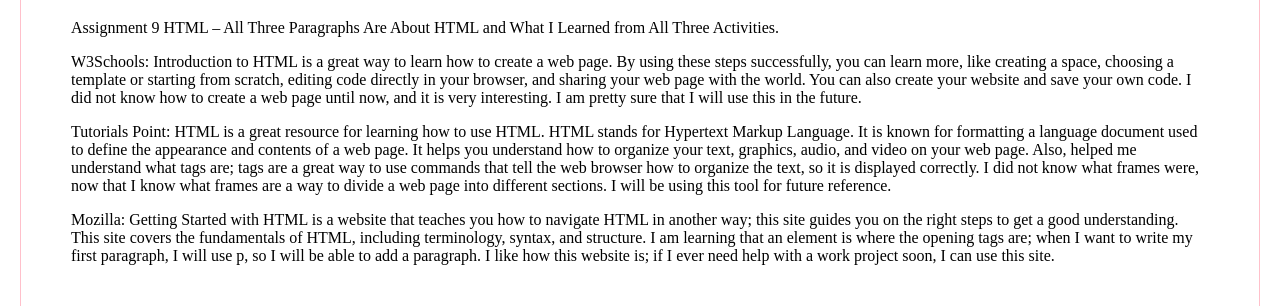
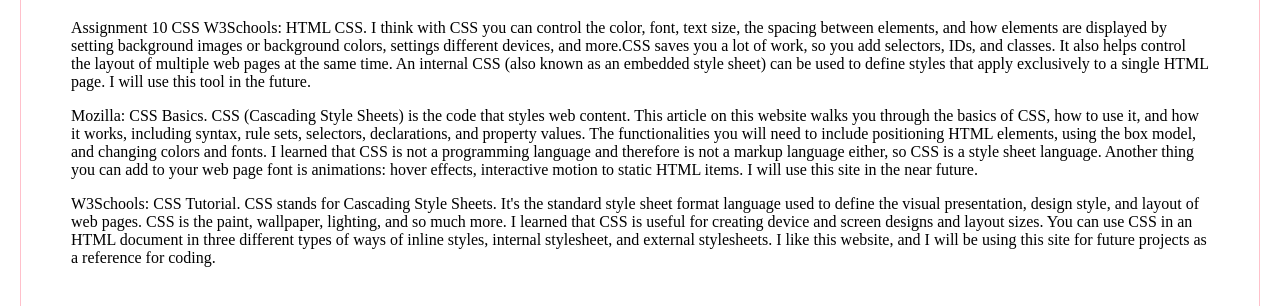
Before and after one commit to cmccullough5-cmd/cmccullough5-cmd.github.io, a plain HTML site: page web110/assignment10.html in a window 1280 px wide. Shown: the part 132-438 px from the top of the page. Drawn offline with Linux system fonts and the light colour scheme.

Commit message:
Update assignment10.html

```diff
--- a/web110/assignment10.html
+++ b/web110/assignment10.html
@@ -10,17 +10,15 @@
 
 <h1>This is the title of my document.</h1>
 
-<p>
-  Assignment 9 HTML – All Three Paragraphs Are About HTML and What I Learned from All Three Activities.
-</p>
+<p>Assignment 10 CSS
 
-<p>W3Schools: Introduction to HTML is a great way to learn how to create a web page. By using these steps successfully, you can learn more, like creating a space, choosing a template or starting from scratch, editing code directly in your browser, and sharing your web page with the world. You can also create your website and save your own code. I did not know how to create a web page until now, and it is very interesting. I am pretty sure that I will use this in the future.
+W3Schools: HTML CSS. I think with CSS you can control the color, font, text size, the spacing between elements, and how elements are displayed by setting background images or background colors, settings different devices, and more.CSS saves you a lot of work, so you add selectors, IDs, and classes. It also helps control the layout of multiple web pages at the same time. An internal CSS (also known as an embedded style sheet) can be used to define styles that apply exclusively to a single HTML page. I will use this tool in the future. </p>
 
 </p>
 
-<p>Tutorials Point: HTML is a great resource for learning how to use HTML. HTML stands for Hypertext Markup Language. It is known for formatting a language document used to define the appearance and contents of a web page. It helps you understand how to organize your text, graphics, audio, and video on your web page. Also, helped me understand what tags are; tags are a great way to use commands that tell the web browser how to organize the text, so it is displayed correctly. I did not know what frames were, now that I know what frames are a way to divide a web page into different sections. I will be using this tool for future reference. </p>
+<p>Mozilla: CSS Basics. CSS (Cascading Style Sheets) is the code that styles web content. This article on this website walks you through the basics of CSS, how to use it, and how it works, including syntax, rule sets, selectors, declarations, and property values. The functionalities you will need to include positioning HTML elements, using the box model, and changing colors and fonts. I learned that CSS is not a programming language and therefore is not a markup language either, so CSS is a style sheet language. Another thing you can add to your web page font is animations: hover effects, interactive motion to static HTML items. I will use this site in the near future.  </p>
 
-  <p>Mozilla: Getting Started with HTML is a website that teaches you how to navigate HTML in another way; this site guides you on the right steps to get a good understanding. This site covers the fundamentals of HTML, including terminology, syntax, and structure. I am learning that an element is where the opening tags are; when I want to write my first paragraph, I will use p, so I will be able to add a paragraph. I like how this website is; if I ever need help with a work project soon, I can use this site. </p>
+  <p>W3Schools: CSS Tutorial. CSS stands for Cascading Style Sheets. It's the standard style sheet format language used to define the visual presentation, design style, and layout of web pages. CSS is the paint, wallpaper, lighting, and so much more. I learned that CSS is useful for creating device and screen designs and layout sizes. You can use CSS in an HTML document in three different types of ways of inline styles, internal stylesheet, and external stylesheets. I like this website, and I will be using this site for future projects as a reference for coding. </p>
 
 </body>
 </html>
```
